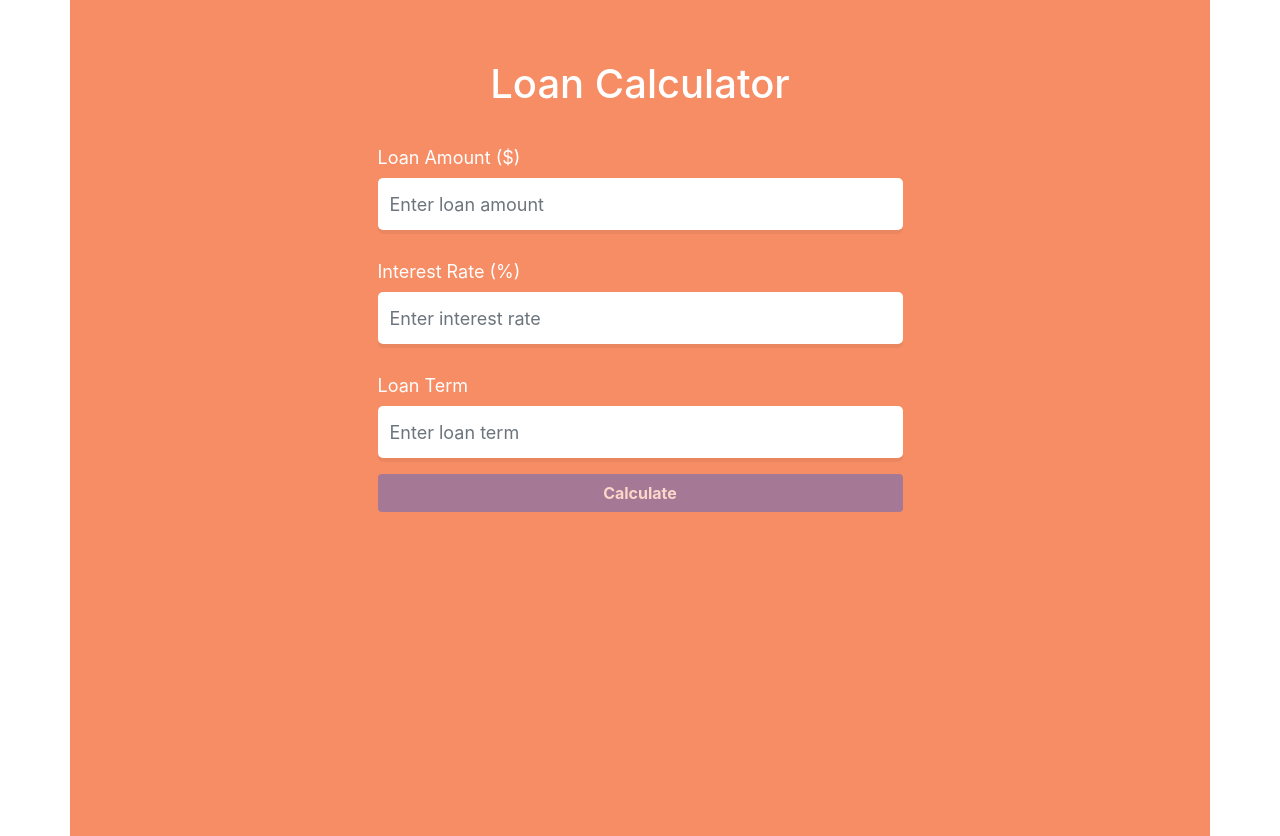
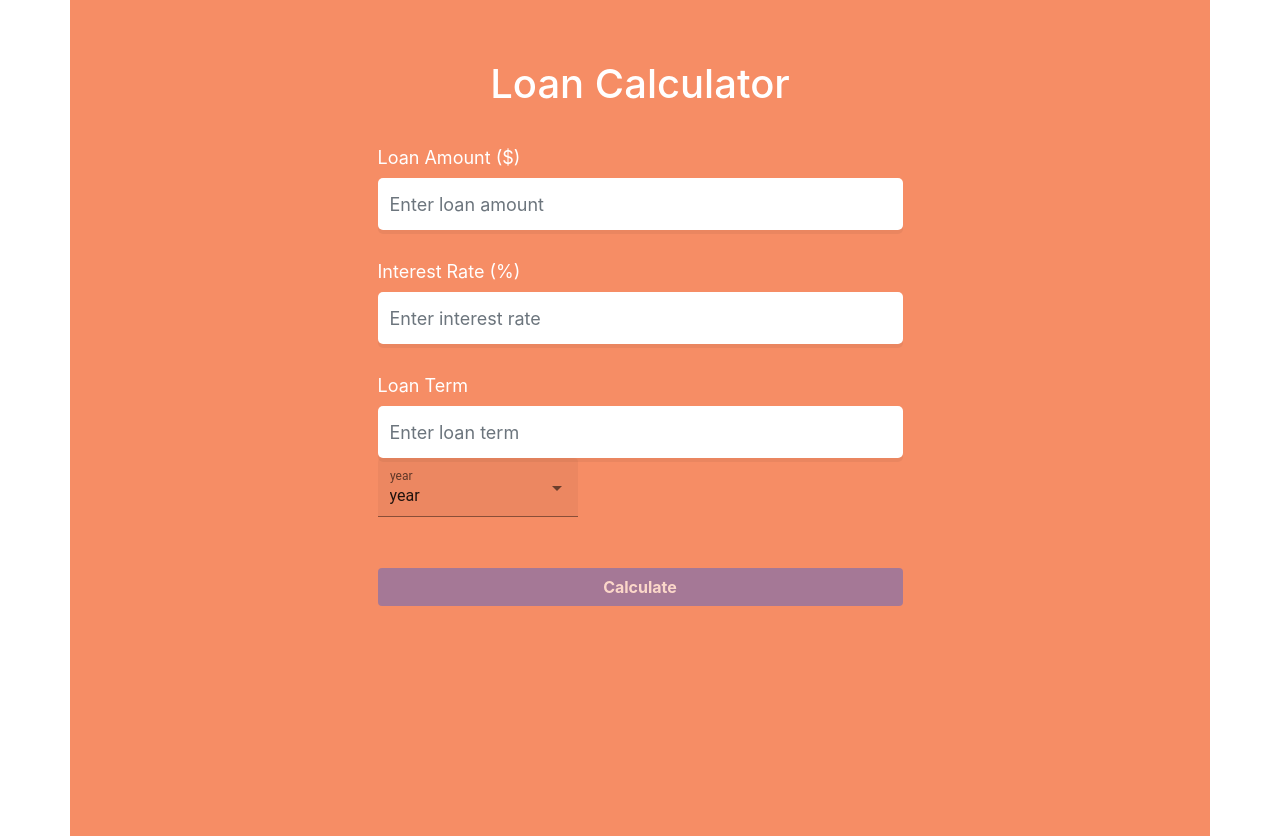
Before and after one commit to milicaristic/loanCalculatorWeb, an Angular app: page / in a window 1280 px wide. Built offline with nearby package versions, Linux system fonts and the light colour scheme.

Commit message:
added dropdown menu

```diff
--- a/angular.json
+++ b/angular.json
@@ -24,7 +24,7 @@
             "tsConfig": "tsconfig.app.json",
             "inlineStyleLanguage": "scss",
             "assets": [
-              "src/favicon.ico",
+              "src/leanpay.ico",
               "src/assets"
             ],
             "styles": [
--- a/package.json
+++ b/package.json
@@ -15,6 +15,7 @@
     "@angular/compiler": "^14.2.0",
     "@angular/core": "^14.2.0",
     "@angular/forms": "^14.2.0",
+    "@angular/material": "^14.2.6",
     "@angular/platform-browser": "^14.2.0",
     "@angular/platform-browser-dynamic": "^14.2.0",
     "@angular/router": "^14.2.0",
--- a/src/app/amortization-schedule/amortization-schedule.component.scss
+++ b/src/app/amortization-schedule/amortization-schedule.component.scss
@@ -53,3 +53,6 @@ h1{
   padding:15px;
   font-size: 20px;
 }
+.loanTerm{
+  margin-bottom: 50px;
+}
--- a/src/app/calculator/calculator.component.html
+++ b/src/app/calculator/calculator.component.html
@@ -28,7 +28,7 @@
             </div>
           </div><!-- End Interest Rate input -->
 
-          <div class="form-group">
+          <div class="form-group loanTerm">
             <label class="control-label" for="calculator-loanTerm">Loan Term</label>
             <div class=" controls">
               <input required id="calculator-loanTerm" name="loanTerm" placeholder="Enter loan term"
@@ -36,8 +36,20 @@
                      type="text" data-error-empty="Please enter loan term" data-error-invalid="Invalid loan term input"
                      ngModel>
             </div>
+            <div class="dropdownDiv">
+            <mat-form-field appearance="fill" class="dropdown">
+              <mat-label>year</mat-label>
+              <mat-select [(value)] = "loanTermType">
+                <mat-option *ngFor="let termType of loanTermTypes" value="{{termType}}">
+                  {{termType}}
+                </mat-option>
+              </mat-select>
+            </mat-form-field>
+            </div>
+
+
           </div><!-- End Loan Term input -->
-
+          <div class="btnDiv">
           <p>
             <button [disabled]="!loanCalculationPost.valid" name="submit" type="submit" class="btn btn-block"
                     data-error-message="Error!"
@@ -46,12 +58,12 @@
               Calculate
             </button>
           </p>
+          </div>
           <input type="hidden" name="submitted" id="submitted" value="true">
           <!--          <div *ngIf="this.calculated">Loan term:</div>-->
           <div *ngIf="this.calculated" class="calculation">
             <div class="monthlyPayment">Monthly payment: $ {{this.calculation.monthlyPayment}}</div>
             <div class="totalInterestPaid">Total Interest Paid: $ {{this.calculation.totalInterestPaid}}</div>
-
           </div>
 
           <div *ngIf="this.calculated">
@@ -61,16 +73,6 @@
           </div>
 
         </form>
-        <!-- End Highlighted-form -->
-        <!--        <div *ngIf="calculated">-->
-        <!--          monthly payment:-->
-        <!--          {{calculation.monthlyPayment}}-->
-        <!--          total interest paid:-->
-        <!--          {{calculation.totalInterestPaid}}-->
-        <!--        </div>-->
-      </div>
-      <div *ngFor="let lr of this.loanRequests">
-        loan term: {{lr.loanTerm}}
       </div>
     </div>
   </section>
--- a/src/app/calculator/calculator.component.scss
+++ b/src/app/calculator/calculator.component.scss
@@ -73,6 +73,10 @@ h1{
 
 #Highlighted-form .controls {
   margin-top:30px;
+}
+
+.loanTerm{
+  margin-bottom:50px;
 }
 
 #Highlighted-form .form-control {
@@ -181,3 +185,13 @@ h4{
   float: left;
   color: white;
 }
+.dropdownDiv{
+  justify-content: left;
+  text-align: left;
+  .dropdown{
+    width: 200px;
+    height: 60px;
+    padding-left: 0;
+    padding-bottom: 0;
+  }
+}
--- a/src/app/calculator/calculator.component.ts
+++ b/src/app/calculator/calculator.component.ts
@@ -17,7 +17,10 @@ export class CalculatorComponent implements OnInit {
   public loanRequest: LoanRequest;
   public loanRequests: LoanRequest[];
   public calculation: Calculation;
-  public amortizationSchedule: AmortizationSchedule[];
+  public loanTermTypes: string[]=["year", "month"];
+  public loanTermType: string="year";
+
+
 
   public calculated: boolean = false;
 
@@ -29,6 +32,11 @@ export class CalculatorComponent implements OnInit {
   }
 
   onSubmit(data) {
+    if(this.loanTermType === "year"){
+      let lr = this.convertToMonth(data.value);
+      data.setValue(lr);
+    }
+    console.warn("data=",this.loanRequest);
     if (data != null) {
       this.addLoanRequest(data.value);
     }
@@ -66,4 +74,11 @@ export class CalculatorComponent implements OnInit {
     );
   }
 
+  private convertToMonth(loanRequest: LoanRequest) {
+
+    console.log("loanRequest",loanRequest);
+    loanRequest.loanTerm = loanRequest.loanTerm * 12;
+    console.log("convertToMonth,  months= ", loanRequest.loanTerm);
+    return loanRequest;
+  }
 }
--- a/src/index.html
+++ b/src/index.html
@@ -5,7 +5,7 @@
   <title>Loan Calculator</title>
   <base href="/">
   <meta name="viewport" content="width=device-width, initial-scale=1">
-  <link rel="icon" type="image/x-icon" href="leanpay.ico">
+  <link rel="icon" type="image/x-icon" href="assets/leanpay.ico">
 </head>
 <body>
   <app-root></app-root>
--- a/src/styles.scss
+++ b/src/styles.scss
@@ -1,3 +1,4 @@
+@import "../node_modules/@angular/material/prebuilt-themes/indigo-pink.css";
 body{
   align-content: center;
   justify-content: center;
```
Also changed, not shown: src/app/app.module.ts (+9 -2 lines), 2 other files (tests, documents, lock files or other folders).
